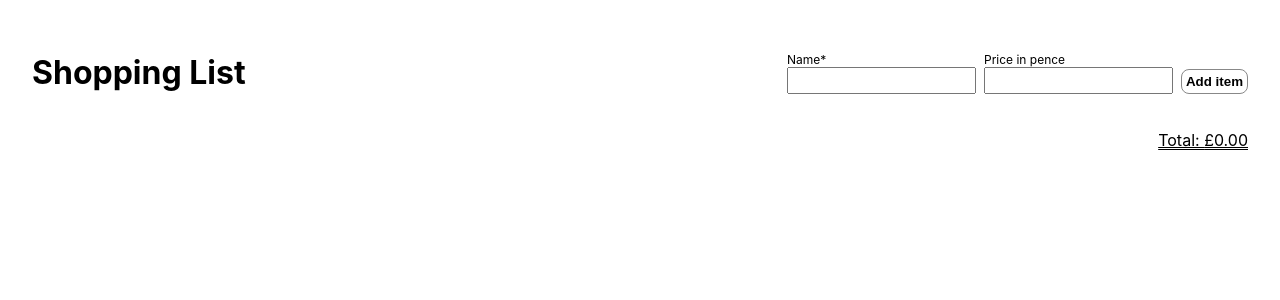
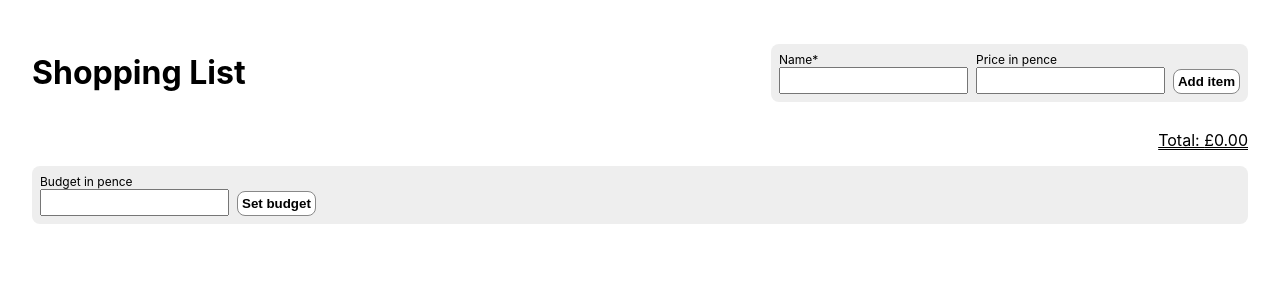
Before and after one commit to KateHoward10/shopping-list, a React (Create React App) app: page / in a window 1280 px wide. Shown: the top 300 px of the page. Built offline with nearby package versions, Linux system fonts and the light colour scheme.

Commit message:
Add budget

```diff
--- a/src/App.js
+++ b/src/App.js
@@ -1,11 +1,13 @@
 import { useState, useEffect } from "react";
+import AddItemForm from "./components/AddItemForm";
 import List from "./components/List";
-import AddItemForm from "./components/AddItemForm";
+import BudgetForm from "./components/BudgetForm";
 
 function App() {
   // Get initial state from localStorage if previously stored
   const stored = localStorage.getItem("shopping-list");
   const [items, setItems] = useState(stored ? JSON.parse(stored) : []);
+  const [budget, setBudget] = useState(localStorage.getItem("budget"));
   const total = items.reduce((acc, cur) => cur.price ? acc + +cur.price : acc, 0);
 
   function addItem(name, price) {
@@ -66,7 +68,8 @@ function App() {
         moveItem={moveItem}
         formatCurrency={formatCurrency}
       />
-      <div className="total">Total: {formatCurrency(total)}</div>
+      <div className={`amount total${total > budget ? " over-budget" : ""}`}>Total: {formatCurrency(total)}</div>
+      <BudgetForm budget={budget} setBudget={setBudget} formatCurrency={formatCurrency} />
     </div>
   );
 }
--- a/src/components/AddItemForm.js
+++ b/src/components/AddItemForm.js
@@ -7,7 +7,7 @@ function AddItemForm({ addItem }) {
   }
 
   return (
-    <form onSubmit={handleSubmit}>
+    <form onSubmit={handleSubmit} className="form-container">
       <div className="form-field">
         <label htmlFor="name">Name*</label>
         <input id="name" name="name" required aria-required="true" />
--- /dev/null
+++ b/src/components/BudgetForm.js
@@ -0,0 +1,22 @@
+function BudgetForm({ budget, setBudget, formatCurrency }) {
+
+  function handleSubmit(e) {
+    e.preventDefault();
+    setBudget(e.target.budget.value);
+  }
+
+  return (
+    <div className="form-container">
+      <form onSubmit={handleSubmit}>
+        <div className="form-field">
+          <label htmlFor="budget">Budget in pence</label>
+          <input id="budget" name="budget" type="number" min="0" step="1" />
+        </div>
+        <button type="submit" className="submit-button">Set budget</button>
+      </form>
+      {budget ? <div className="amount">Budget: {formatCurrency(budget)}</div> : null}
+    </div>
+  );
+}
+
+export default BudgetForm;
--- a/src/index.css
+++ b/src/index.css
@@ -13,7 +13,7 @@ code {
 }
 
 button {
-  background-color: transparent;
+  background-color: #fff;
   border: none;
   cursor: pointer;
 }
@@ -26,6 +26,14 @@ header {
   display: flex;
   justify-content: space-between;
   align-items: center;
+}
+
+.form-container {
+  background-color: #eee;
+  border-radius: 0.5rem;
+  padding: 0.5rem;
+  display: flex;
+  justify-content: space-between;
 }
 
 form {
@@ -60,11 +68,18 @@ input {
   padding: 0;
 }
 
+.amount {
+  text-align: right;
+}
+
 .total {
-  text-align: right;
-  margin-bottom: 3rem;
   text-decoration: underline;
   text-decoration-style: double;
+  margin-bottom: 1rem;
+}
+
+.over-budget {
+  color: #ff0000;
 }
 
 .list-item {
```
